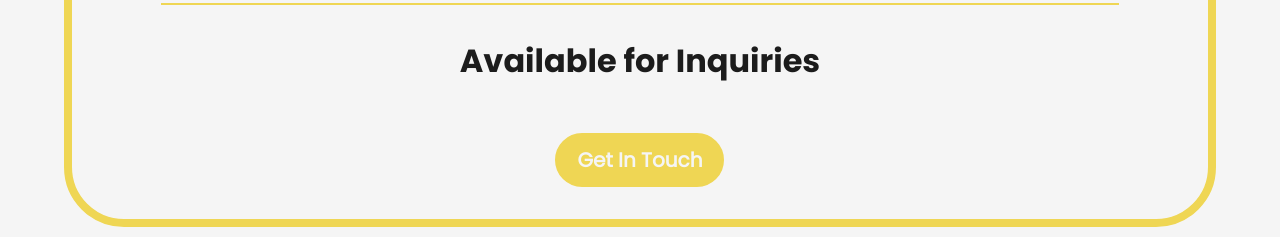
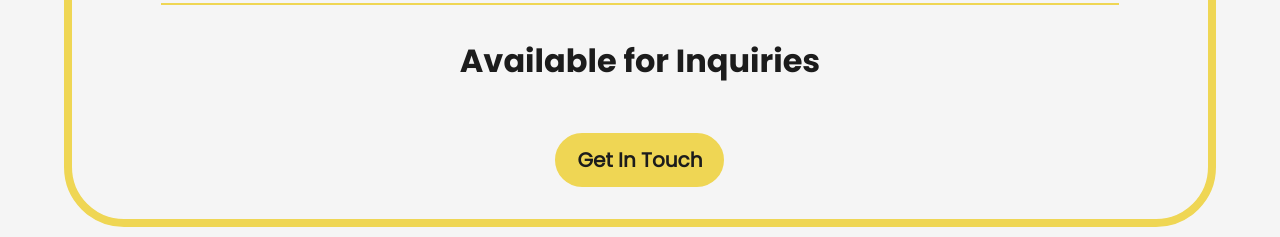
Before and after one commit to L1fe0nMars/21Classics, a plain HTML site: page src/pages/cars/1955-ford-sunliner-convertible.html in a window 1280 px wide. Shown: the part 1817-2054 px from the top of the page. Drawn offline with nearby package versions, Linux system fonts and the light colour scheme.

Commit message:
Fixed text contrast in light mode

```diff
--- a/src/css/global-style.css
+++ b/src/css/global-style.css
@@ -3,6 +3,7 @@
     --off-white: rgb(245, 245, 245);
     --off-white-ignore: rgb(245, 245, 245);
     --dark-mode: rgb(28, 28, 28);
+    --dark-mode-ignore: rgb(28, 28, 28);
     --dark-mode-light: rgb(38, 38, 38);
     --swiper-heading-color: #333;
     --blue-nav: #4073ff;
--- a/src/css/pages/cars/55-sunliner.css
+++ b/src/css/pages/cars/55-sunliner.css
@@ -21,6 +21,7 @@
 
 #car-contact-section button {
     border: solid 2px var(--bumblebee-color);
+    color: var(--dark-mode-ignore);
 }
 
 #sold,
--- a/src/css/pages/cars/68-corvette.css
+++ b/src/css/pages/cars/68-corvette.css
@@ -17,6 +17,7 @@
 
 #car-contact-section button {
     border: solid 2px var(--corvette-color);
+    color: var(--dark-mode-ignore);
 }
 
 #sold,
```
